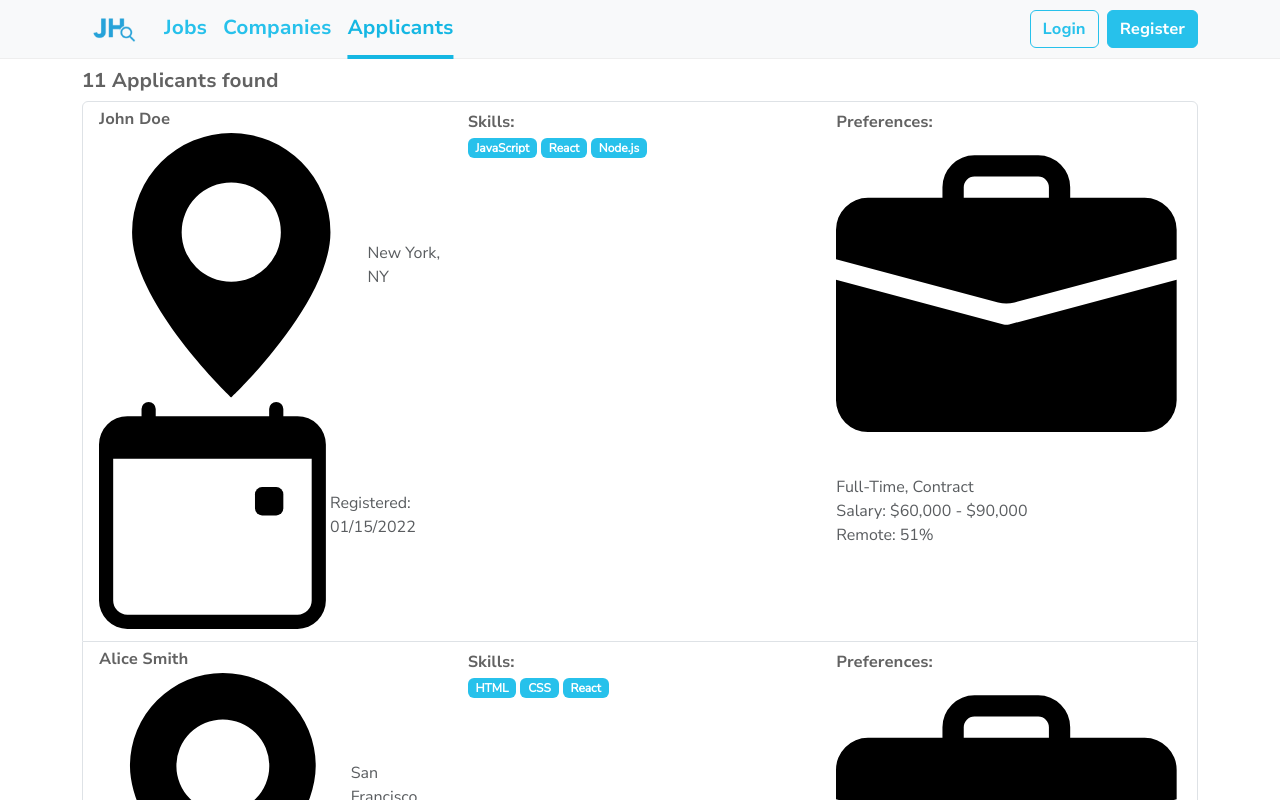
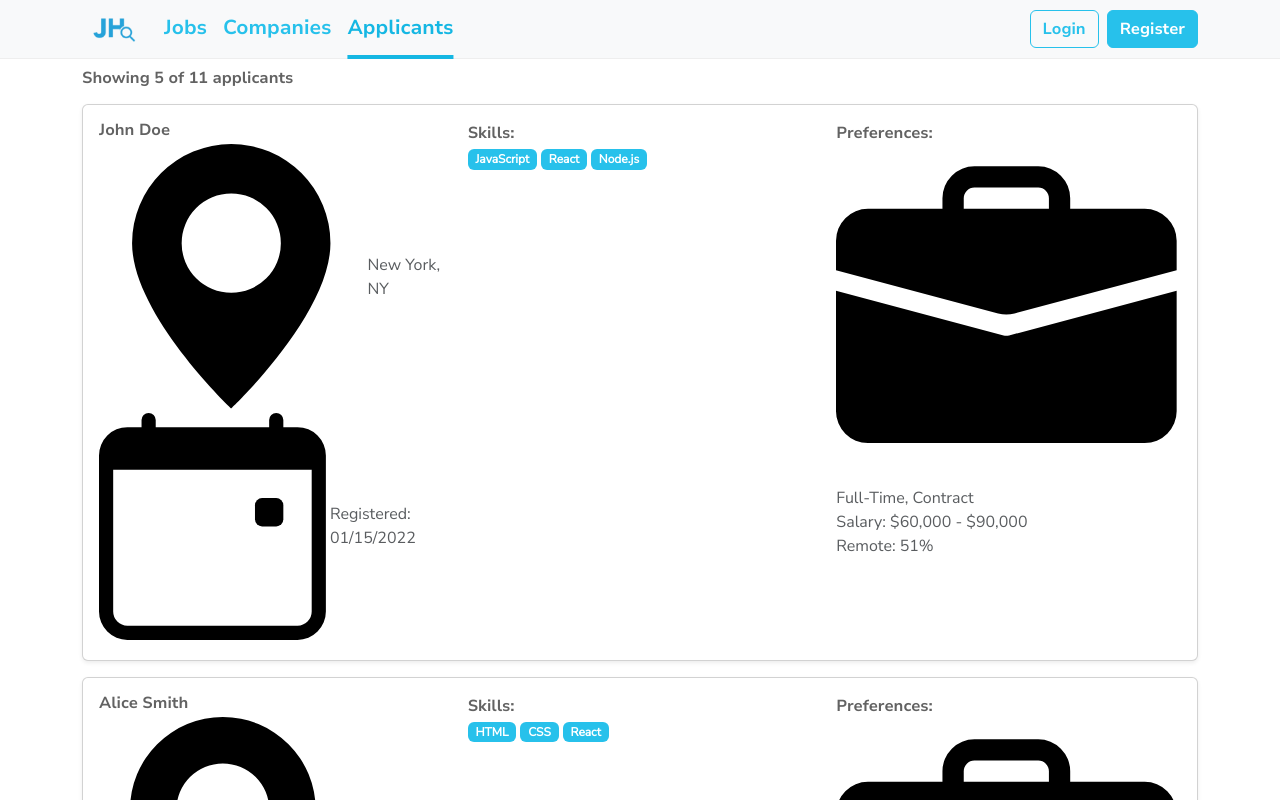
Before and after one commit to Elfoslav/jobshunter, a Next.js app: page /applicants in a window 1280 px wide. Shown: the top 800 px of the page. Built offline with nearby package versions, Linux system fonts and the light colour scheme.

Commit message:
Redesign applicants list

```diff
--- a/src/app/applicants/components/ApplicantsContent.tsx
+++ b/src/app/applicants/components/ApplicantsContent.tsx
@@ -28,9 +28,7 @@ export default function ApplicantsContent() {
         <Loading />
       ) : applicants?.length === 0 ? (
         <div>No applicants.</div>
-      ) : (
-        <h4>{applicantsTotalCount} Applicants found</h4>
-      )}
+      ) : null}
 
       <ApplicantsList
         applicants={applicants || []}
--- a/src/app/applicants/components/ApplicantsList.tsx
+++ b/src/app/applicants/components/ApplicantsList.tsx
@@ -1,6 +1,6 @@
 import React, { useState, useEffect } from 'react';
 import { useQueryClient } from '@tanstack/react-query';
-import { ListGroup, ListGroupItem, Row, Col, Badge } from 'react-bootstrap';
+import { Card, Row, Col, Badge } from 'react-bootstrap';
 import {
   GeoAltFill,
   CalendarEvent,
@@ -44,13 +44,18 @@ const ApplicantsList: React.FC<ApplicantsListProps> = ({
 
   return (
     <>
-      <ListGroup>
+      <h5 className="mb-3">
+        Showing {applicants.length} of {totalCount} applicants
+      </h5>
+      <div className="d-flex flex-column gap-3">
         {applicants.map((applicant) => (
-          <ListGroupItem
+          <Card
             key={applicant.id}
+            as="a"
             href={`/applicants/${applicant.id}`}
-            action
+            className="text-decoration-none text-dark shadow-sm"
           >
+            <Card.Body>
               <Row>
                 <Col md={4}>
                   <h5 className="mb-1">{applicant.name}</h5>
@@ -65,7 +70,6 @@ const ApplicantsList: React.FC<ApplicantsListProps> = ({
                 </Col>
 
                 <Col md={4}>
-                <div className="mb-2">
                   <strong>Skills:</strong>
                   <div className="d-flex flex-wrap gap-1 mt-1">
                     {applicant.skills?.slice(0, 3).map((skill) => (
@@ -74,11 +78,9 @@ const ApplicantsList: React.FC<ApplicantsListProps> = ({
                       </Badge>
                     ))}
                   </div>
-                </div>
                 </Col>
 
                 <Col md={4}>
-                <div className="mb-2">
                   <strong>Preferences:</strong>
                   <div className="text-muted">
                     <BriefcaseFill className="me-1" />
@@ -91,14 +93,14 @@ const ApplicantsList: React.FC<ApplicantsListProps> = ({
                   <div className="text-muted">
                     Remote: {applicant.preferences.remotePercentage}%
                   </div>
-                </div>
                 </Col>
               </Row>
-          </ListGroupItem>
+            </Card.Body>
+          </Card>
         ))}
-      </ListGroup>
+      </div>
 
-      <div className="mt-3 d-flex justify-content-center">
+      <div className="mt-4 d-flex justify-content-center">
         <Pagination
           itemsPerPage={ITEMS_PER_PAGE}
           totalItems={totalCount}
```
Lines whose indentation alone changed are shown as unchanged.
